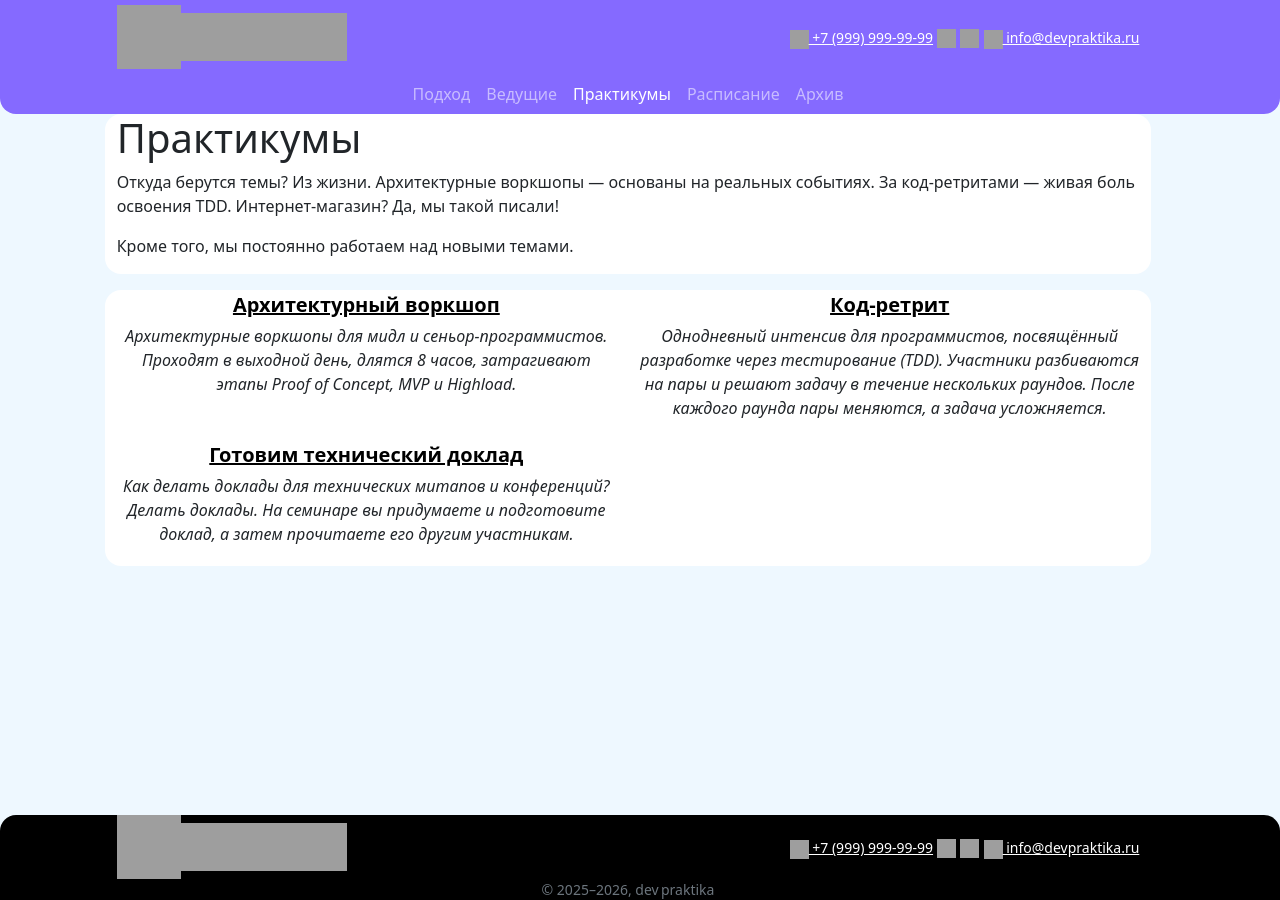
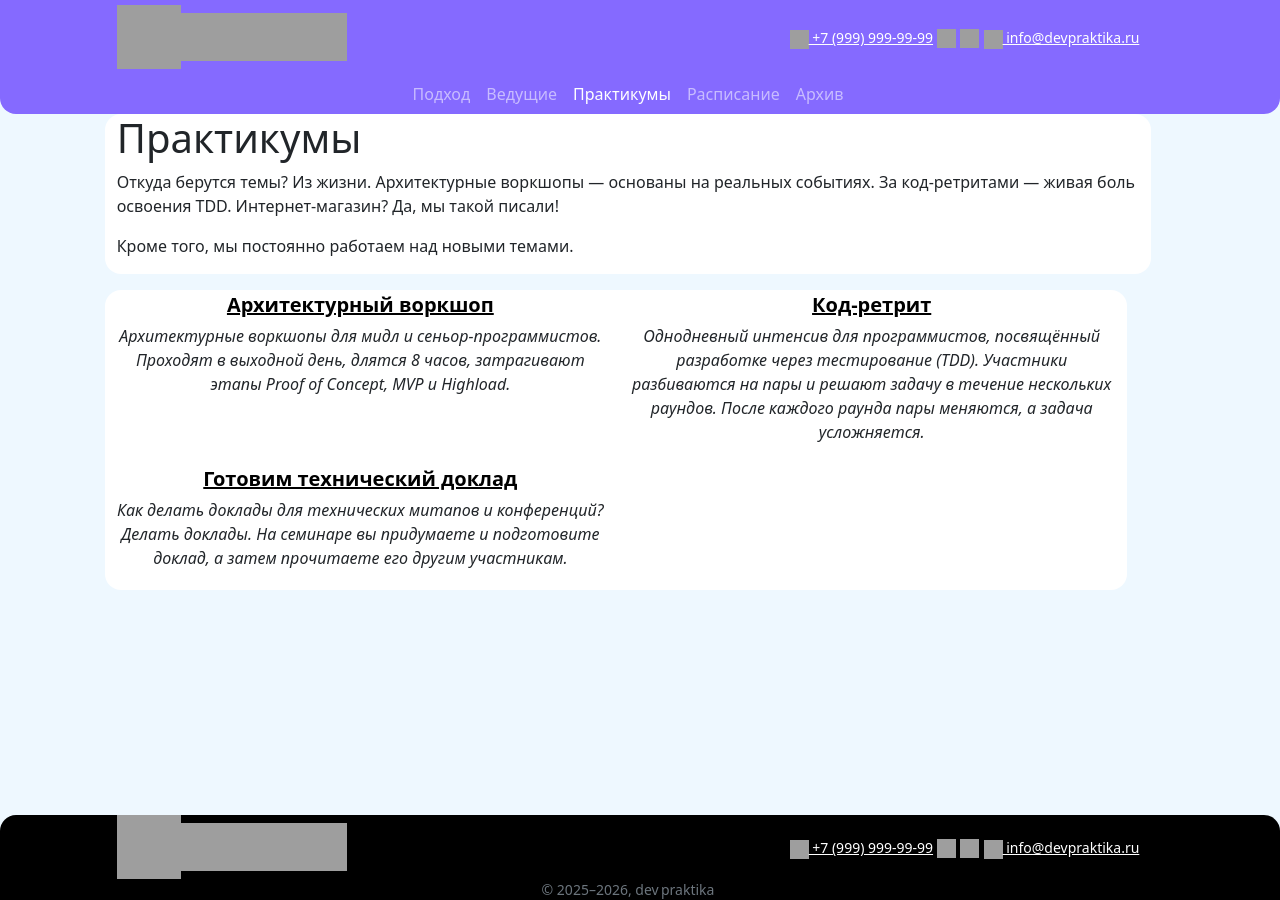
Before and after one commit to devpraktika-ru/devpraktika-ru.github.io, a Jekyll site: the page built from workshops/index.md, in a window 1280 px wide. Built offline with Jekyll 4.4.1, drawn with Linux system fonts in a browser that asks for light colours; grey boxes are pictures that could not be loaded.

Commit message:
Fix width

```diff
--- a/workshops/index.md
+++ b/workshops/index.md
@@ -18,7 +18,7 @@ title: "Практикумы"
   </div>
 </div>
 
-<div class="row rounded-block">
+<div class="row rounded-block w-100">
   {% for workshop in site.workshops %}
     <div class="col-6 text-center mb-1">
       <p class="fw-bold fs-5 mb-1"><a class="text-black" href="{{ workshop.url | relative_url }}">{{ workshop.title }}</a></p>
```
Also changed, not shown: educators/index.md (+1 -1 lines).
